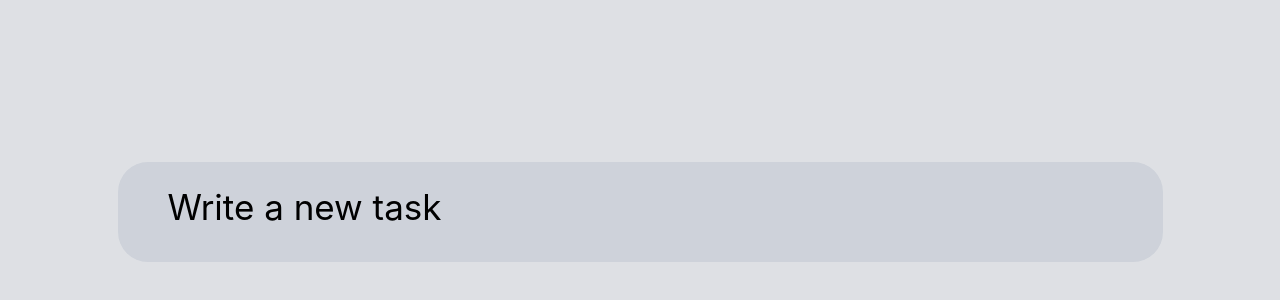
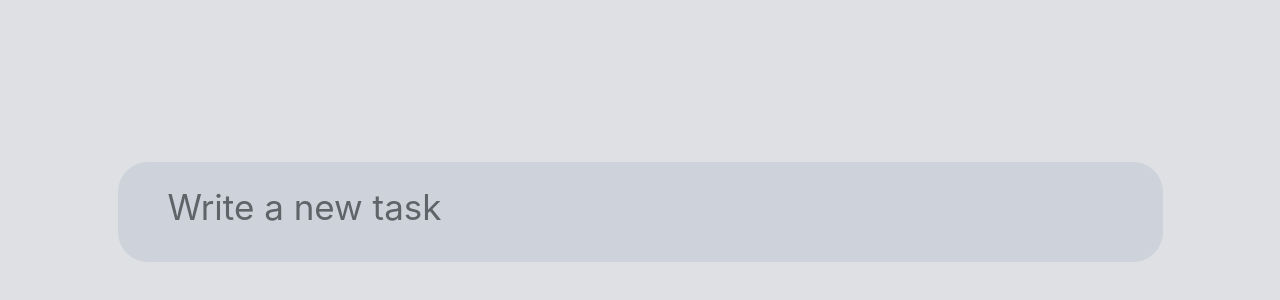
Before and after one commit to AlexMozyrskiy/taskDataPrimeReactApp, a React (Create React App) app: page / in a window 1280 px wide. Shown: the part 238-538 px from the top of the page. Built offline with nearby package versions, Linux system fonts and the light colour scheme.

Commit message:
1. The helper function is written to move the caret to the beginning of the line; 2.Added to Reducer

```diff
--- a/src/App.css
+++ b/src/App.css
@@ -286,6 +286,14 @@ template
 	transition: .5s;
 	webkit-transition: .5s;
 }
+.task__textarea-wrapper {
+	height: 70%;
+	min-width: 60%;
+	max-width: 60%;
+	margin-top: 25px;
+	margin-left: 50px;
+	outline: none;
+}
 .task__textarea
 {
 	/* display: inline;
@@ -299,14 +307,15 @@ template
 	resize: none;
 	width: 60%;
 	overflow: hidden; */
-	position: relative;
-	display: block;
-	height: 70%;
+	/* position: relative; */
+	display: inline;
+	outline: none;
+	/* height: 70%;
 	min-width: 60%;
 	max-width: 60%;
 	margin-top: 25px;
 	margin-left: 50px;
-	outline: none;
+	outline: none; */
 }
 .task__texarea2 {
 	position: absolute;
--- a/src/BLL/textArea/actionCreators.js
+++ b/src/BLL/textArea/actionCreators.js
@@ -1,7 +1,8 @@
 import {
-    TOOGLE_IS_TEXTAREA_ACTIVE
+    TOOGLE_IS_TEXTAREA_ACTIVE, IS_PLACEHOLDER_IN_FIRST_DIV_ACTIVE
 } from "./actionTypes";
 
 
 
 export const toogleIsTextAreaActive = (boolVar) => ({ type: TOOGLE_IS_TEXTAREA_ACTIVE, isTextareaActive: boolVar });
+export const toogleIsPlaceHolderInFirstDivActive = (boolVar) => ({ type: IS_PLACEHOLDER_IN_FIRST_DIV_ACTIVE, isPlaceHolderInFirstDivActive: boolVar });
--- a/src/BLL/textArea/actionTypes.js
+++ b/src/BLL/textArea/actionTypes.js
@@ -1 +1,2 @@
-export const TOOGLE_IS_TEXTAREA_ACTIVE = 'dataPrimeTestTask/texArea/TOOGLE_IS_TEXTAREA_ACTIVE';
+export const TOOGLE_IS_TEXTAREA_ACTIVE = 'dataPrimeTestTask/textArea/TOOGLE_IS_TEXTAREA_ACTIVE';
+export const IS_PLACEHOLDER_IN_FIRST_DIV_ACTIVE = 'dataPrimeTestTask/textArea/IS_PLACEHOLDER_IN_FIRST_DIV_ACTIVE';
--- a/src/BLL/textArea/selectors.js
+++ b/src/BLL/textArea/selectors.js
@@ -1,3 +1,7 @@
 export const getIsTextAreaActiveSelector =  (state) => {
     return state.textArea.isTextareaActive;
 }
+
+export const getIsPlaceHolderInFirstDivActive =  (state) => {
+    return state.textArea.isPlaceHolderInFirstDivActive;
+}
--- a/src/UI/HomePage/HomePage.jsx
+++ b/src/UI/HomePage/HomePage.jsx
@@ -4,25 +4,36 @@ import cn from "classnames";
 const HomePage = (props) => {
     return (
         <div className="page-wrapper">
-            <div className={cn("task", {"task-notActive": !props.isTextareaActive}, {"task-active": props.isTextareaActive})} style={{height: props.taskHeight + 'px'}} >
-                <div className={cn("task__rhombus", {"task__rhombus-active": props.isTextareaActive})}></div>           { /* Ромб который появлется с лева и потом прячется обратно за оверфлоу хидден */}
-                <div className={cn("task__square", {"task__square-notActive": !props.isTextareaActive}, {"task__square-active": props.isTextareaActive})}></div>     {/* Квадрат, который появляется слева при активации формы */}
-                <div contentEditable="true"
-                    className={cn("task__textarea", {"task__textarea-notActive": !props.isTextareaActive}, {"task__textarea-active": props.isTextareaActive})}
-                    // placeholder="Write a new task"
-                    style={{height: props.textareaHeight + 'px'}}
-                    onClick={(e) => props.onTextareaClick(e.target.scrollHeight)}
-                    onInput={(e) => props.onTextareaChange(e.target.scrollHeight, e.target.innerText)}
+            <div className={cn("task", { "task-notActive": !props.isTextareaActive }, { "task-active": props.isTextareaActive })} style={{ height: props.taskHeight + 'px' }} >
+                <div className={cn("task__rhombus", { "task__rhombus-active": props.isTextareaActive })}></div>           { /* Ромб который появлется с лева и потом прячется обратно за оверфлоу хидден */}
+                <div className={cn("task__square", { "task__square-notActive": !props.isTextareaActive }, { "task__square-active": props.isTextareaActive })}></div>     {/* Квадрат, который появляется слева при активации формы */}
+
+                <div className={cn("task__textarea-wrapper", { "task__textarea-notActive": !props.isTextareaActive }, { "task__textarea-active": props.isTextareaActive })}
+                    style={{ height: props.textareaHeight + 'px' }}
+                >
+
+                    <div
+                        contentEditable="true"
+                        style={{ color: props.isTextareaActive ? '#9E9E9D' : '#606469' }}
+                        className="task__textarea"
+                        onClick={(e) => props.onTextareaClick(e)}
+                        onInput={(e) => props.onTextareaChange(e.target.offsetHeight, e.target.innerText)}
+                    >{props.taskPlaceHolder === "" ? /* props.taskText */ "" : props.taskPlaceHolder}
+                    </div>
+
+                    {/* <div contentEditable="true"
+                        className="task__textarea"
+                        // placeholder="Write a new task"
+                        onInput={(e) => props.onTextareaChange(e.target.offsetHeight, e.target.innerText)}
                     >{props.taskPlaceHolder === "" ? props.taskText : props.taskPlaceHolder}
-                    <div contentEditable="true"
-                        className="task__texarea2"
-                        style={{height: 70 + 'px'}}
-                    ></div>
+                    </div> */}
+
                 </div>
-                <div className={cn("task__calendar-and-select-wrapper", {"displayNone": !props.isTextareaActive})}>
+
+                <div className={cn("task__calendar-and-select-wrapper", { "displayNone": !props.isTextareaActive })}>
                     <div className="task__calendar"><p className="icon-calendar"></p></div>
-                    <select>
-                        <option selected>No List</option>
+                    <select defaultValue="1">
+                        <option>No List</option>
                         <option>List 1</option>
                     </select>
                 </div>
--- a/src/UI/HomePage/HomePageContainer.jsx
+++ b/src/UI/HomePage/HomePageContainer.jsx
@@ -3,6 +3,7 @@ import HomePage from "./HomePage";
 import { getIsTextAreaActiveSelector } from "../../BLL/textArea/selectors";
 import { toogleIsTextAreaActive } from "../../BLL/textArea/actionCreators";
 import { connect } from "react-redux";
+import setCaretToStart from "../../helpers/SetCaretToStartOfLine/setCaretToStart";
 
 const HomePageContainer = (props) => {
 
@@ -10,18 +11,25 @@ const HomePageContainer = (props) => {
     let [taskHeight, changeTaskHeight] = useState(100);             // высота основного враппера, бем менять в зависимости от высоты текстареи(scrollHeight), чтобы полоса прокрутки не появлялась
 
     let [taskText, changeTaskText] = useState("");                                  // то что печатаем
-    let [taskPlaceHolder, changeTaskPlaceHolder] = useState("Write a new task");        // Плейсхолдер для первого дива с таском который
+    let [taskPlaceHolder, changeTaskPlaceHolder] = useState("Write a new task");        // Плейсхолдер для первого дива (с таском который)
 
-    function onTextareaClick(firstTextareaScrollHeight) {            // При клике на textArea
-        if(!props.isTextareaActive) {       // Если она не активна
-            props.toogleIsTextAreaActive(true); // сделаем ее активной
-            changeTextareaHeight(firstTextareaScrollHeight); // запишем первоночальную высоту текстареи (когда 1 строка) в переменную в стейте
+    function onTextareaClick(e) {                           // При клике на textArea
+        if(!props.isTextareaActive) {                       // Если она не активна
+            props.toogleIsTextAreaActive(true);             // сделаем ее активной
+            changeTextareaHeight(e.target.offsetHeight);    // запишем первоночальную высоту текстареи (когда 1 строка) в переменную в стейте
+            setCaretToStart(e.target);                      // функция хелпер, перемещающая каретку в началос строки
+            console.log("click on texarea");
+        } else if(props.isTextareaActive && taskPlaceHolder === "Write a new task") {       // если она активна, но плейсхолдер еще есть
+            props.toogleIsTextAreaActive(true);             // сделаем ее активной
+            changeTextareaHeight(e.target.offsetHeight);    // запишем первоночальную высоту текстареи (когда 1 строка) в переменную в стейте
+            setCaretToStart(e.target);                      // функция хелпер, перемещающая каретку в началос строки
+            console.log("click on texarea");
         }
     }
 
     function onTextareaChange(changedTextareaScrollHeight, value) {            // При изменении в textArea
 
-        console.log("Полученное из инпута значение = ", value);
+        console.log("Высота ", changedTextareaScrollHeight);
         if(changedTextareaScrollHeight > textareaHeight) {             // если новыя высота текстареи больше предыдущей
             changeTextareaHeight(changedTextareaScrollHeight);         // изменим текущую высоту в стейте, чтобы это условие выполнялось потом при дальнейшем изменении высоты, если юзер продолжит печатать и добавлять стороки
             let newTaskDivHeight = taskHeight + 40;
@@ -31,7 +39,6 @@ const HomePageContainer = (props) => {
             let newTaskDivHeight = taskHeight - 40;
             changeTaskHeight(newTaskDivHeight);
         }
-        console.log(taskText);
     }
 
     return (
--- /dev/null
+++ b/src/helpers/SetCaretToStartOfLine/setCaretToStart.js
@@ -0,0 +1,38 @@
+// -------------------- Выставляет каретку в начало строки -----------------------
+/*
+    Параметр el - элемент html
+*/
+function setCaretToStart(el) {
+
+    // console.log(el);
+
+    // ----------- 1 Вариант -----------------------------
+    /*
+        Тут Мы высталяем курсор в начало строки, а если передать в range.collapse(false); каретка выставится в конец строки.
+        Важно применить window.getSelection().removeAllRanges();, чтобы каретка стерлась из места строки куда мы кликнули.
+    */
+    // let range = new Range();
+    // range.selectNodeContents(el);                   // создаем обеъкт range только из содержимого узла (без тегов)
+    // range.collapse(true);                           // Метод collapse объединяет граничные точки объекта Range. В качестве единственного аргумента принимает булево значение (true – для объединения в верхней точке(начало строки), false(конец строки) – в нижней). По умолчанию true.
+    // window.getSelection().removeAllRanges();        // удаляет переданный (все) объект Range из выделения.
+    // window.getSelection().addRange(range);          // Метод addRange принимает в качестве аргумента объект Range и добавляет его в выделение
+    // ----------- / 1 Вариант ----------------------------
+
+
+    // ----------- 2 Вариант ------------------------------
+    /*
+        Тут мы явно указываем слово которое надо выделить.
+        Важно применить window.getSelection().removeAllRanges();, чтобы каретка стерлась из места строки куда мы кликнули.
+    */
+    let range = new Range();
+
+    range.setStart(el, 0);      // выделить дапозон с нулевого слова
+    range.setEnd(el, 0);        // по нулевое слово
+    window.getSelection().removeAllRanges();
+
+    window.getSelection().addRange(range);    // применим этот диапазон к выделению документа
+    // ----------- / 2 Вариант ----------------------------
+}
+
+export default setCaretToStart;
+// -------------------- / Выставляет каретку в начало строки ---------------------
```
Also changed, not shown: src/BLL/textArea/reducer.js (+11 -2 lines), 2 other files (tests, documents, lock files or other folders).
